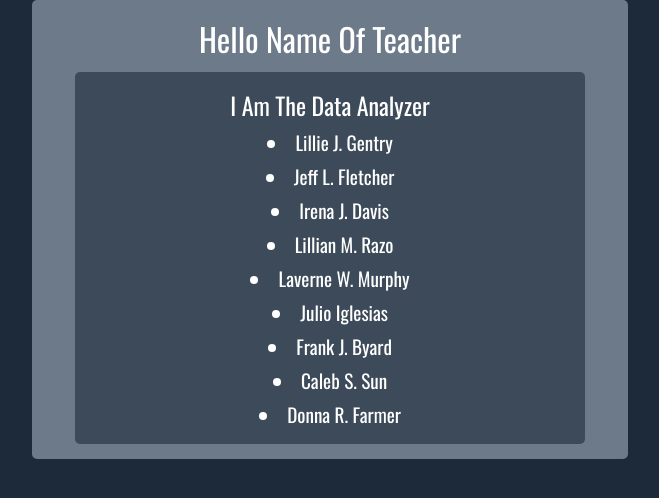
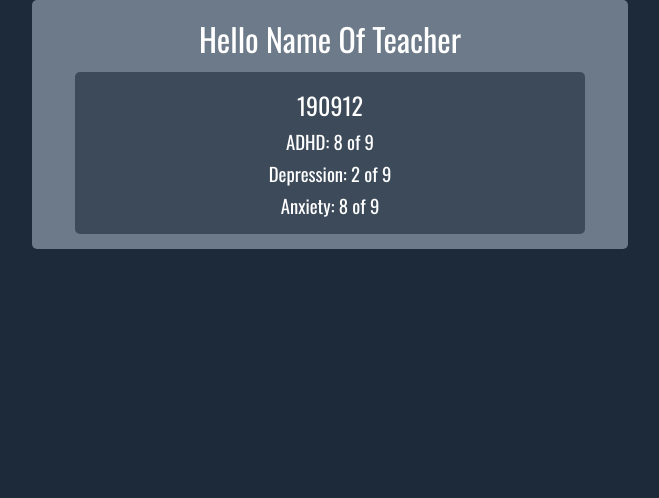
Before and after one commit to giacomo9999/Project-EKJD, a React (Create React App) app in the folder client/: page / in a window 1280 px wide. Shown: the top 498 px of the page, without its empty margins (310-969 px from the left). Built offline with nearby package versions, Linux system fonts and the light colour scheme.

Commit message:
Report-by-date working.

```diff
--- a/client/src/Analyzer.js
+++ b/client/src/Analyzer.js
@@ -1,18 +1,43 @@
 import React, { Component } from "react";
 
 class Analyzer extends Component {
-  showStudentsOnDate = (dateIn) => {
-    const studentsPresent = this.props.data[dateIn].map(entry => {
-      return <li key={entry.id}>{entry.student_name}</li>;
-    });
-    return studentsPresent;
+  showStudentsOnDate = dateIn => {
+    // const studentsPresent = this.props.data[dateIn].map(entry => {
+    //   return <li key={entry.id}>{entry.student_name}</li>;
+    // });
+    // return studentsPresent;
+
+    let studentSympReport = this.props.data[dateIn].reduce(
+      (accum, curr, index) => {
+        accum.adhd += curr.adhd;
+        accum.depression += curr.depression;
+        accum.anxiety += curr.anxiety;
+        return accum;
+      },
+      { adhd: 0, depression: 0, anxiety: 0 }
+    );
+    return (
+      <div>
+        <h2>{dateIn}</h2>
+        <h3>
+          ADHD: {studentSympReport.adhd} of {this.props.data[dateIn].length}
+        </h3>
+        <h3>
+          Depression: {studentSympReport.depression} of{" "}
+          {this.props.data[dateIn].length}
+        </h3>
+        <h3>
+          Anxiety: {studentSympReport.anxiety} of{" "}
+          {this.props.data[dateIn].length}
+        </h3>
+      </div>
+    );
   };
   render() {
     console.log(this.props.data);
     return (
       <div className="container-inner">
-        <h2>I Am The Data Analyzer</h2>
-        {/* <button onClick={this.showStudentsOnDate}>Show Students</button> */}
+        {/* <h2>I Am The Data Analyzer</h2> */}
         {this.showStudentsOnDate(190912)}
       </div>
     );
--- a/client/src/App.js
+++ b/client/src/App.js
@@ -6,7 +6,7 @@ import "./App.css";
 import "./media-queries.css";
 
 class App extends Component {
-  state = database
+  state = database;
 
   render() {
     return (
--- a/client/src/sample_record2.js
+++ b/client/src/sample_record2.js
@@ -24,7 +24,7 @@ const database = {
     {
       id: 4,
       student_name: "Lillian M. Razo",
-      adhd: true,
+      adhd: false,
       depression: false,
       anxiety: true
     },
@@ -32,14 +32,14 @@ const database = {
       id: 5,
       student_name: "Laverne W. Murphy",
       adhd: true,
-      depression: false,
-      anxiety: true
+      depression: true,
+      anxiety: false
     },
     {
       id: 6,
       student_name: "Julio Iglesias",
       adhd: true,
-      depression: false,
+      depression: true,
       anxiety: true
     },
     {
```
